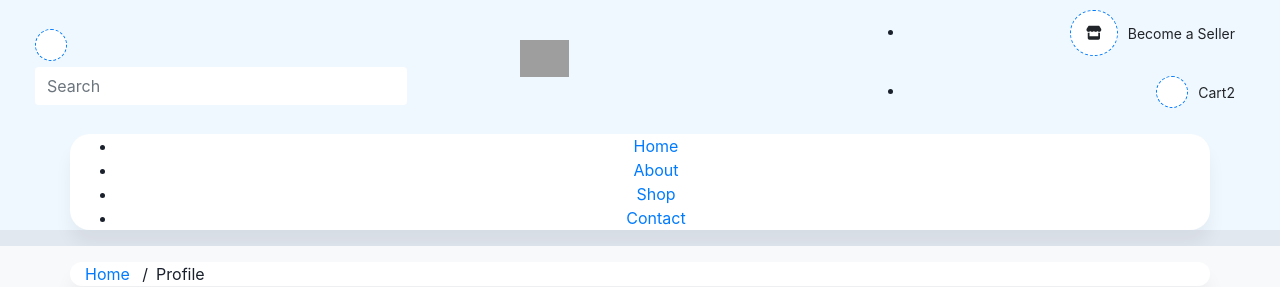
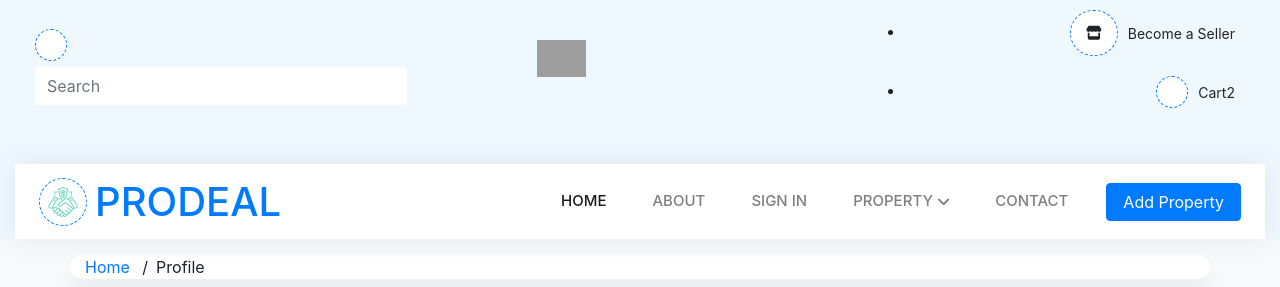
Before and after one commit to Alex-Mth/Mini-project, a PHP site: page /profile.php in a window 1280 px wide. Shown: the top 287 px of the page. Run offline with PHP 8.4, Linux system fonts and the light colour scheme; data that the repository does not hold is empty; style sheets or scripts are compiled from the project's sources; some libraries are stand-ins or nearby versions; grey boxes are pictures that could not be loaded.

Commit message:
profile updated

```diff
--- a/profile.php
+++ b/profile.php
@@ -3,7 +3,7 @@ session_start();
 require 'config.php';
 
 if (isset($_SESSION['username'])) {
-  $sql = "SELECT * FROM users WHERE username = '" . $_SESSION['username'] . "'";
+  $sql = "SELECT * FROM user WHERE username = ''" . $_SESSION['username'] . "'";
   $result = mysqli_query($conn, $sql);
 
   if (mysqli_num_rows($result) > 0) {
@@ -487,7 +487,7 @@ if (isset($_SESSION['username'])) {
               <div class="site-logo">
                 <a href="index.php" class="js-logo-clone">
                   <img src="images/kart.jpg" alt="Electro-KART" class="logo-image">
-                  <span class="logo-text">Electro-Kart</span>
+                  <span class="logo-text">PRODEAL</span>
                 </a>
               </div>
             </div>
@@ -514,22 +514,66 @@ if (isset($_SESSION['username'])) {
           </div>
         </div>
       </div>
-      <nav class="site-navigation text-right text-md-center" role="navigation">
-        <div class="container">
-          <ul class="site-menu js-clone-nav d-none d-md-block">
-            <li class="">
-              <a href="index.php">Home</a>
-            </li>
-            <li class="">
-              <a href="about.html">About</a>
-            </li>
-            <li class="">
-              <a href="shop.html">Shop</a>
-            </li>
-            <li><a href="contact.html">Contact</a></li>
-          </ul>
+       <!-- Navbar Start -->
+       <div class="container-fluid nav-bar bg-transparent">
+            <nav class="navbar navbar-expand-lg bg-white navbar-light py-0 px-4">
+                <a href="index.html" class="navbar-brand d-flex align-items-center text-center">
+                    <div class="icon p-2 me-2">
+                        <img class="img-fluid" src="img/icon-deal.png" alt="Icon" style="width: 30px; height: 30px;">
+                    </div>
+                    <h1 class="m-0 text-primary">PRODEAL</h1>
+                </a>
+                <button type="button" class="navbar-toggler" data-bs-toggle="collapse" data-bs-target="#navbarCollapse">
+                    <span class="navbar-toggler-icon"></span>
+                </button>
+                <div class="collapse navbar-collapse" id="navbarCollapse">
+                    <div class="navbar-nav ms-auto">
+                        <a href="index.html" class="nav-item nav-link active">Home</a>
+                        <a href="about.php" class="nav-item nav-link">About</a>
+                        <?php
+session_start();
+
+// Check if the user is logged in (adjust this condition based on your authentication logic)
+if (isset($_SESSION['username'])) {
+    // Display the user's username in a dropdown
+    echo '<div class="nav-item dropdown">';
+    echo '<a href="#" class="nav-link dropdown-toggle" id="navbarDropdown" role="button" data-toggle="dropdown" aria-haspopup="true" aria-expanded="false">' . $_SESSION['username'] . '</a>';
+    echo '<div class="dropdown-menu" aria-labelledby="navbarDropdown">';
+    echo '<a href="logout.php" class="dropdown-item">Logout</a>';
+    echo '<a href="profile.php" class="dropdown-item">Profile</a>';
+    echo '</div>';
+    echo '</div>';
+} else {
+    // Display the "Sign in" link
+    echo '<a href="signin.php" class="nav-item nav-link">Sign in</a>';
+}
+?>
+
+
+                            <script>
+                            function logout() {
+                                // Redirect to the logout script
+                                window.location.href = "logout.php";
+                            }
+                            </script>
+
+                        <div class="nav-item dropdown">
+                            <a href="#" class="nav-link dropdown-toggle" data-bs-toggle="dropdown">Property</a>
+                            <div class="dropdown-menu rounded-0 m-0">
+                                <a href="#emu" class="dropdown-item">Property List</a>
+                                <a href="#agent" class="dropdown-item">Property Agent</a>
+                            </div>
+                        </div>
+                        <a href="contact.php" class="nav-item nav-link">Contact</a>
+                    </div>
+                    <a href="" class="btn btn-primary px-3 d-none d-lg-flex">Add Property</a>
+                </div>
+            </nav>
         </div>
-      </nav>
+        <!-- Navbar End -->
+
+
+        <!-- Header Start -->
     </header>
 
     <div class="bg-light py-3">
```
